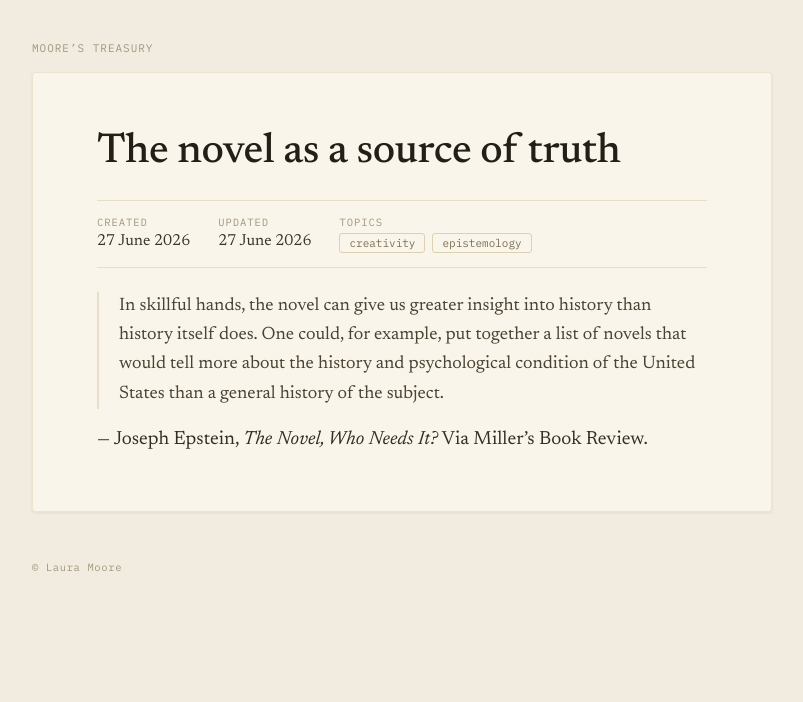
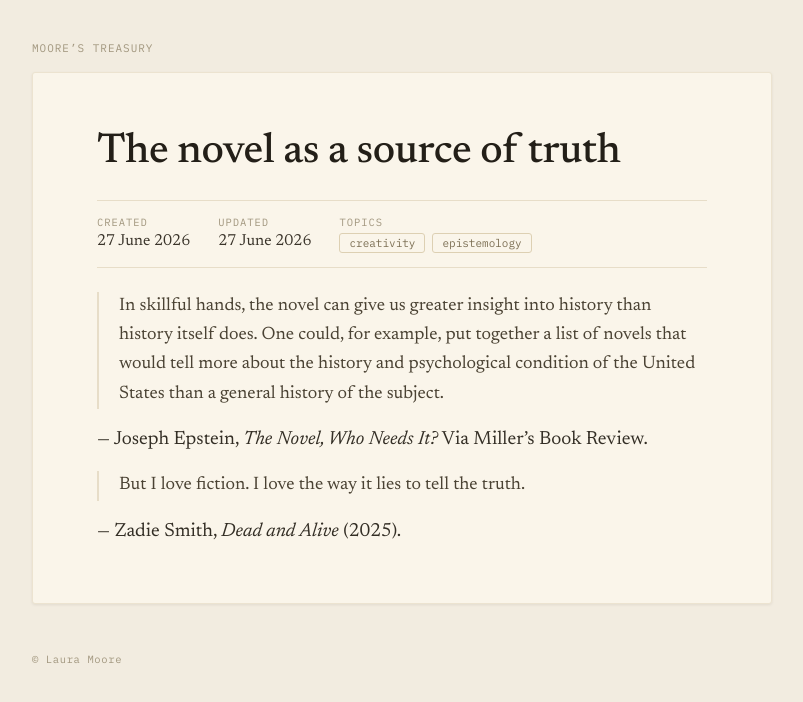
Before and after one commit to lauramoorewrites-del/treasury, a Jekyll site: the page built from _pages/the-novel-as-a-source-of-truth.md, in a window 1280 px wide. Shown: the top 702 px of the page, without its empty margins (238-1041 px from the left). Built offline with Jekyll 4.4.1, drawn with Linux system fonts in a browser that asks for light colours.

Commit message:
Add Zadie Smith quote to novel-as-truth entry
Co-Authored-By: Claude Opus 4.6 (1M context) <noreply@anthropic.com>

```diff
--- a/_pages/the-novel-as-a-source-of-truth.md
+++ b/_pages/the-novel-as-a-source-of-truth.md
@@ -9,3 +9,7 @@ topics: [creativity, epistemology]
 > In skillful hands, the novel can give us greater insight into history than history itself does. One could, for example, put together a list of novels that would tell more about the history and psychological condition of the United States than a general history of the subject.
 
 — Joseph Epstein, *The Novel, Who Needs It?* Via Miller's Book Review.
+
+> But I love fiction. I love the way it lies to tell the truth.
+
+— Zadie Smith, *Dead and Alive* (2025).
```
